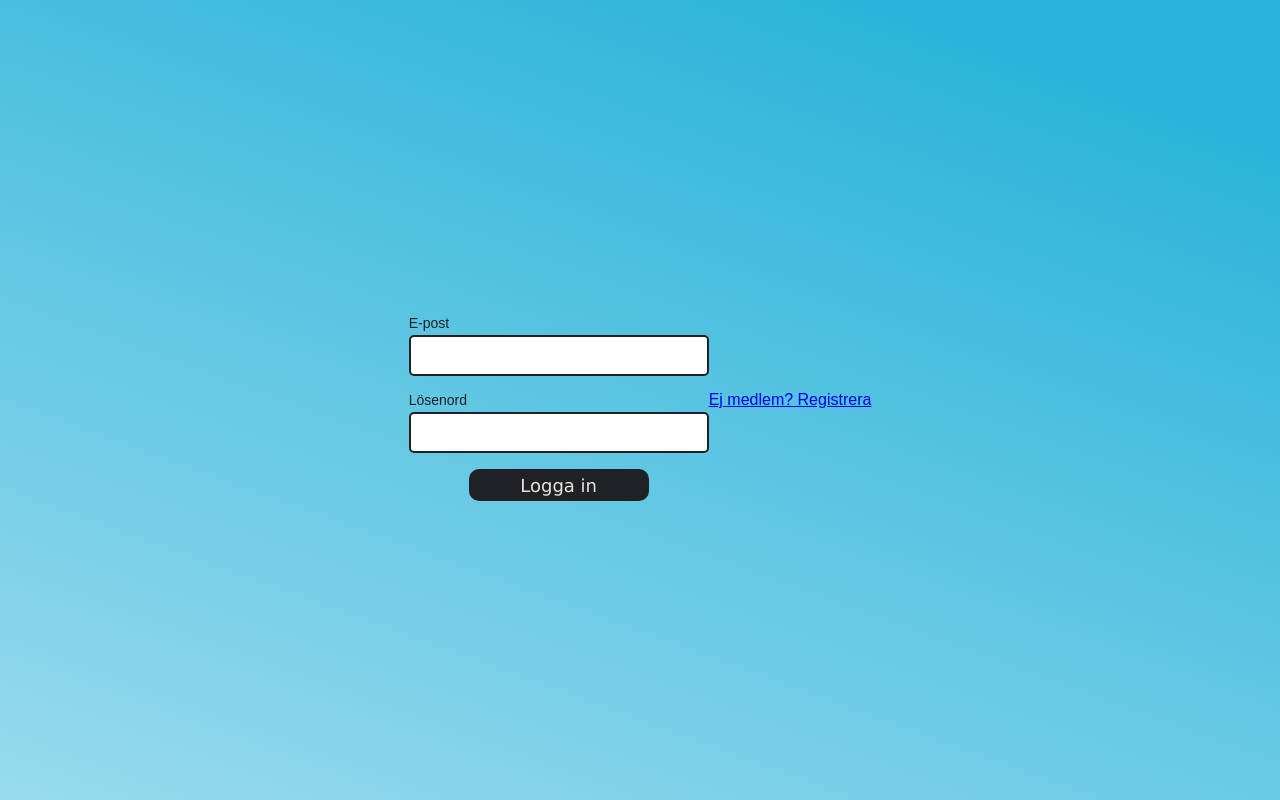
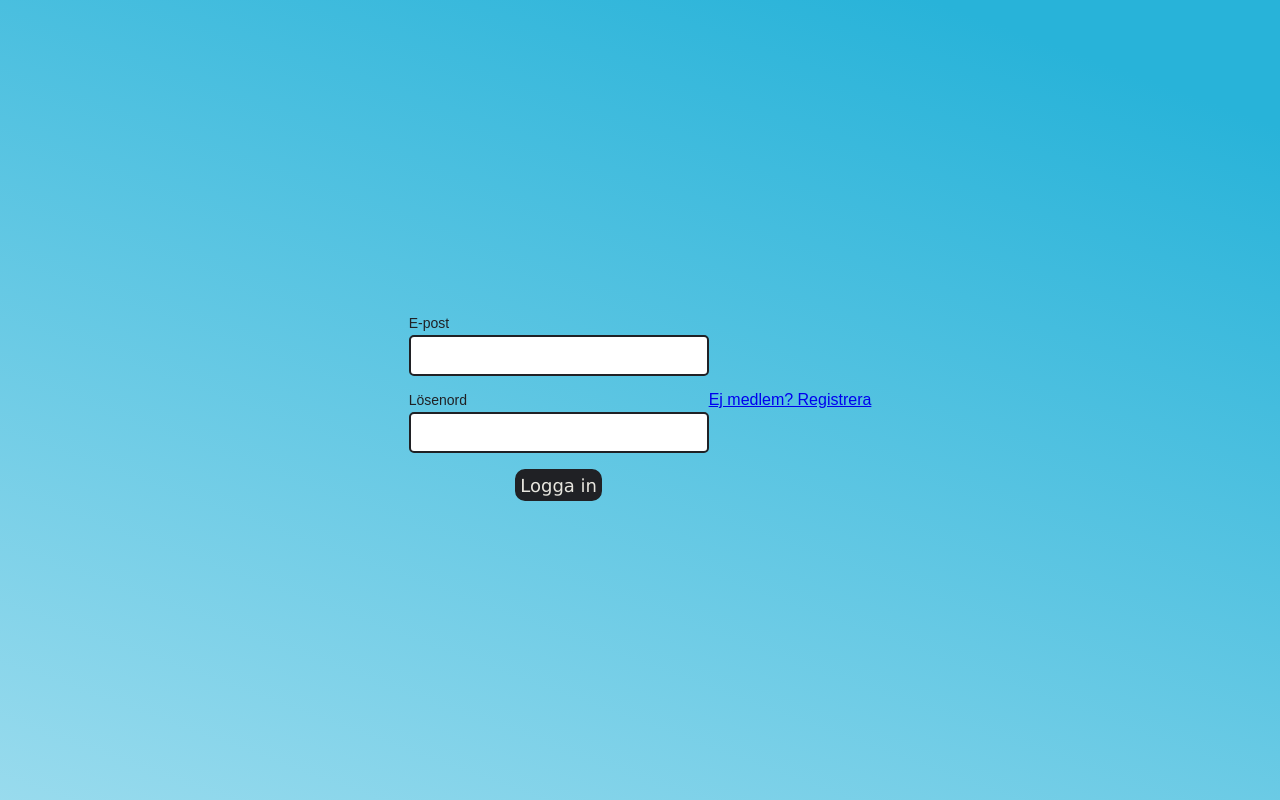
Before and after one commit to dennislundgren/MI-AGIL-ProluoBene, a website built with Parcel: page src/index.html in a window 1280 px wide. Built offline with nearby package versions, Linux system fonts and the light colour scheme; a web font is replaced by a local one.

Commit message:
root variables

```diff
--- a/src/scss/components/_form.scss
+++ b/src/scss/components/_form.scss
@@ -61,6 +61,8 @@
       font-family: "Lucida Sans", "Lucida Sans Regular", "Lucida Grande",
         "Lucida Sans Unicode", Geneva, Verdana, sans-serif;
       font-size: 18px;
+      height: --btn-sm;
+      width: auto;
     }
   }
 }
```
